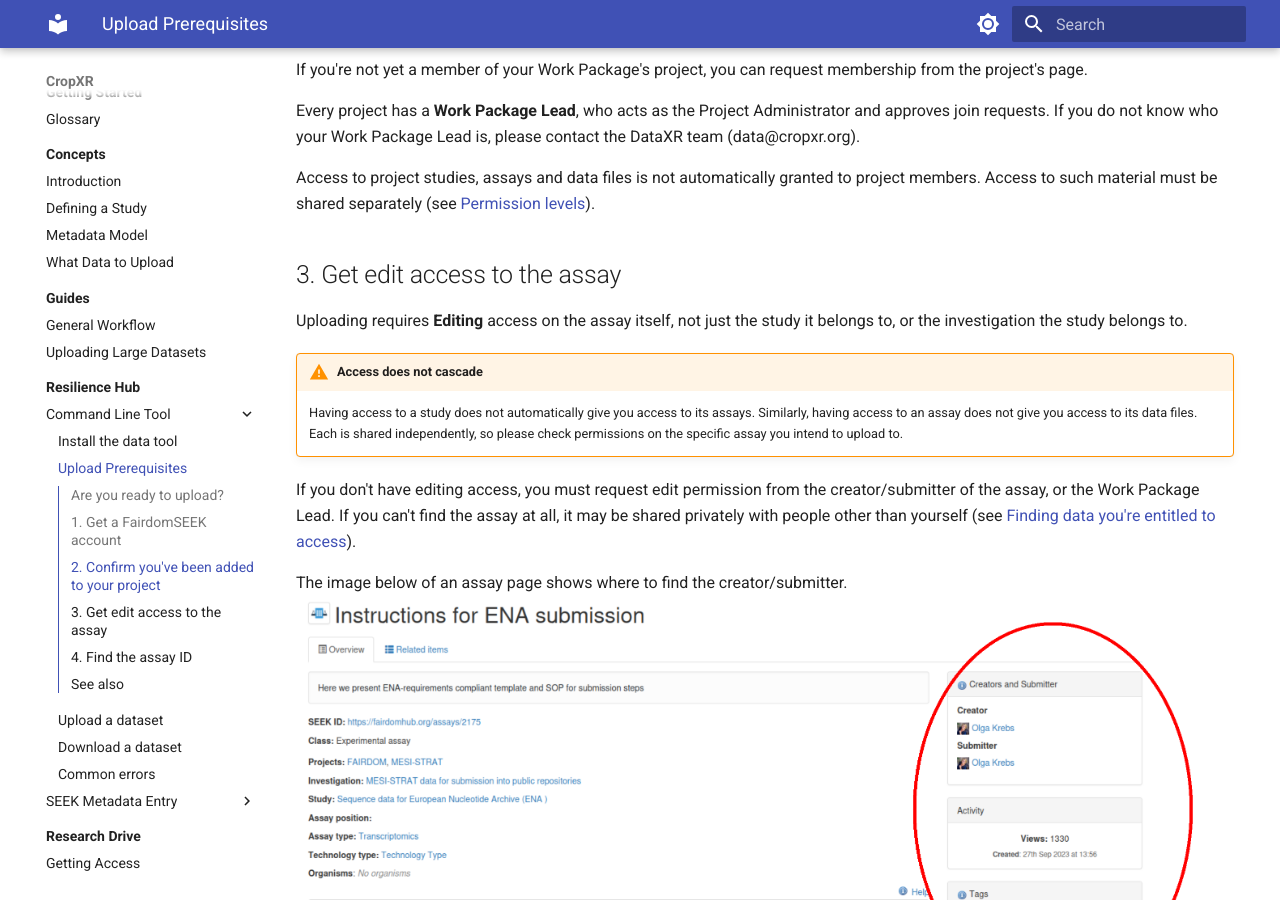
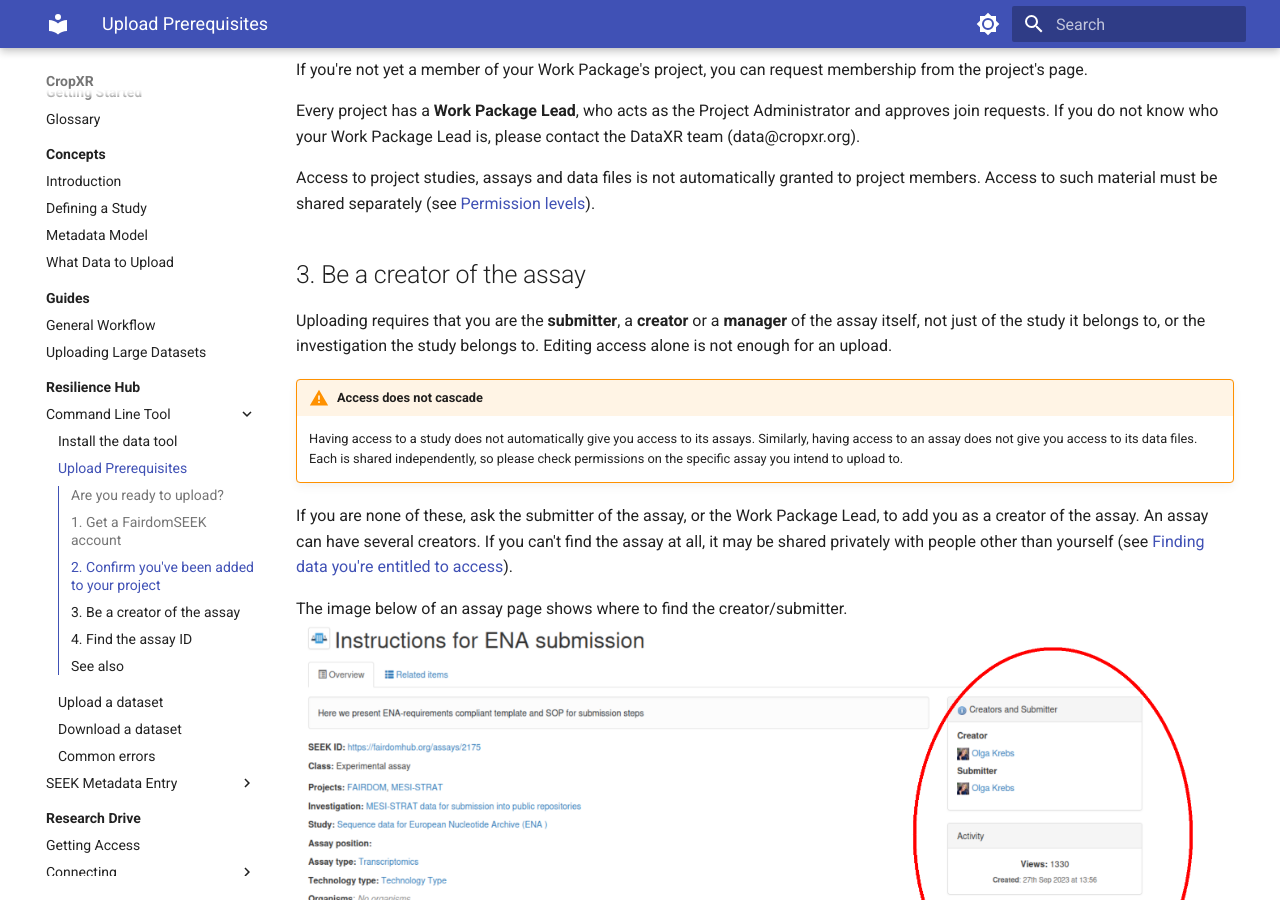
Before and after one commit to CropXR/documentation, an MkDocs documentation site: the page built from docs/resilience-hub/seek/upload-prerequisites.md, in a window 1280 px wide and 900 px high, scrolled down 1357 px. Built offline with MkDocs 1.6.1 and Material for MkDocs 9.7.7, drawn with Linux system fonts in a browser that asks for light colours.

Commit message:
docs(seek): an upload needs a creator of the assay, not edit access

```diff
--- a/docs/resilience-hub/seek/upload-prerequisites.md
+++ b/docs/resilience-hub/seek/upload-prerequisites.md
@@ -52,17 +52,17 @@
 Access to project studies, assays and data files is not automatically granted to project members. Access to such material must be shared separately
  (see [Permission levels](permissions-in-fairdomseek.md#permission-levels)).
 
-## 3. Get edit access to the assay
+## 3. Be a creator of the assay
 
-Uploading requires **Editing** access on the assay itself, not just the study it belongs to, or
-the investigation the study belongs to.
+Uploading requires that you are the **submitter**, a **creator** or a **manager** of the assay itself, not just of the study it belongs to, or
+the investigation the study belongs to. Editing access alone is not enough for an upload.
 
 !!! warning "Access does not cascade"
     Having access to a study does not automatically give you access to its assays. Similarly, having access to an
     assay does not give you access to its data files. Each is shared independently, so please check
     permissions on the specific assay you intend to upload to.
 
-If you don't have editing access, you must request edit permission from the creator/submitter of the assay, or the Work Package Lead. If you can't find the assay at all, it may be shared privately with people other than yourself (see [Finding data you're entitled to access](permissions-in-fairdomseek.md#finding-data-youre-entitled-to-access)).
+If you are none of these, ask the submitter of the assay, or the Work Package Lead, to add you as a creator of the assay. An assay can have several creators. If you can't find the assay at all, it may be shared privately with people other than yourself (see [Finding data you're entitled to access](permissions-in-fairdomseek.md#finding-data-youre-entitled-to-access)).
 
 
 The image below of an assay page shows where to find the creator/submitter.
```
